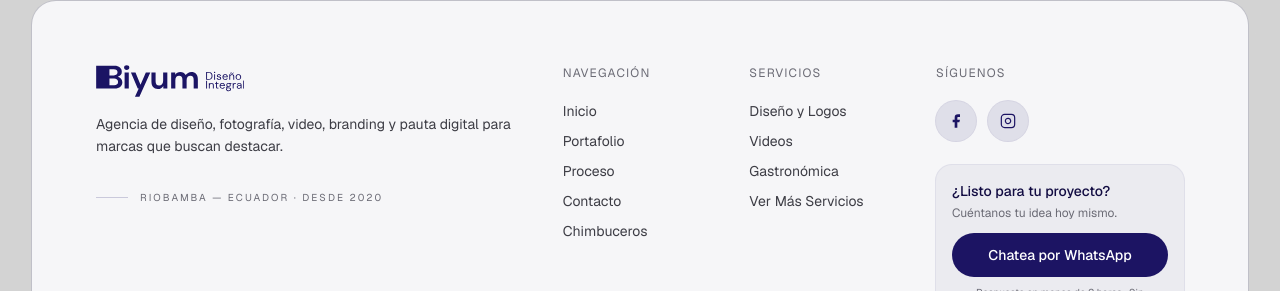
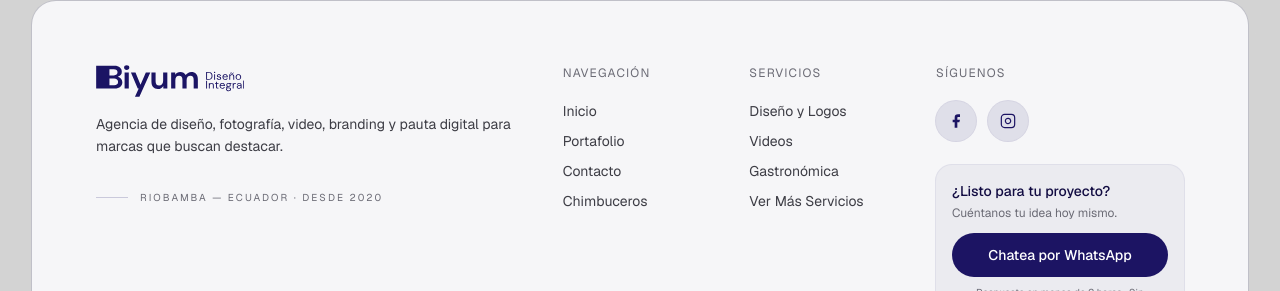
Before and after one commit to alejandrovelozvera-hash/biyum-sitio-web, a Next.js app: page /proceso in a window 1280 px wide. Shown: the part 1174-1465 px from the top of the page. Built offline with nearby package versions, Linux system fonts and the light colour scheme.

Commit message:
fix: footer quita Proceso de navegacion

```diff
--- a/src/components/Footer.tsx
+++ b/src/components/Footer.tsx
@@ -20,7 +20,6 @@ export default function Footer() {
                 {[
                   { label: "Inicio", href: "/" },
                   { label: "Portafolio", href: "/#portafolio" },
-                  { label: "Proceso", href: "/#proceso" },
                   { label: "Contacto", href: "/#contacto" },
                   { label: "Chimbuceros", href: "/chimbuceros" },
                 ].map((item) => (
```
